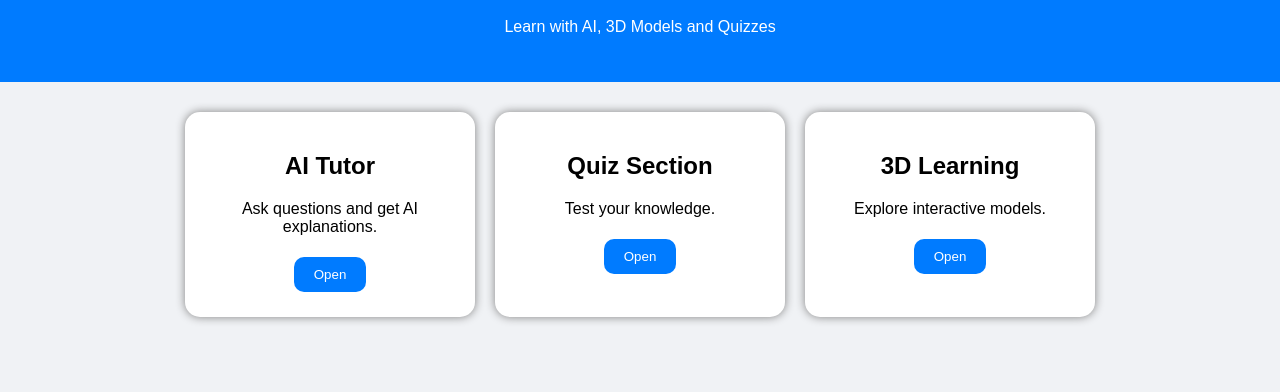
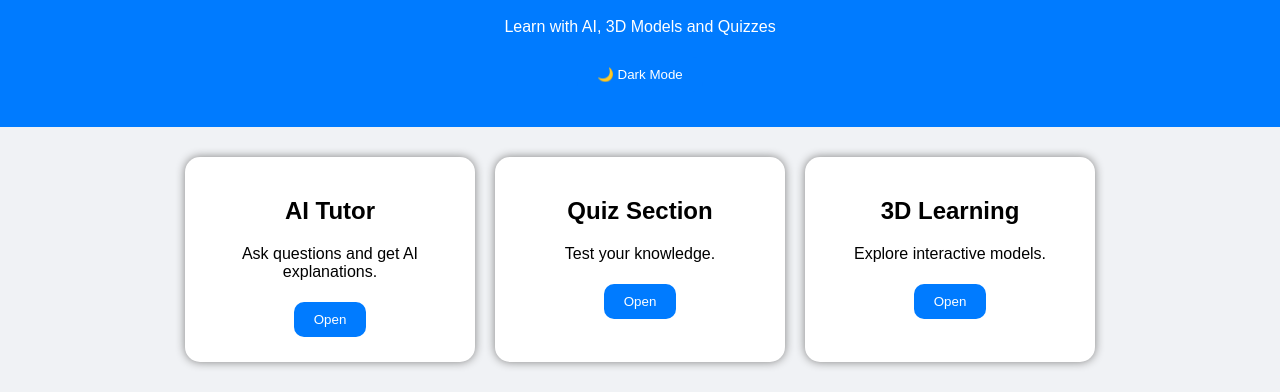
Before and after one commit to PhilominaDoraAnnepaga/interactive-ai-learning-app, a plain HTML site: page index.html in a window 1280 px wide. Shown: the part 1307-1699 px from the top of the page. Before the commit the page ends 1654 px from the top, so only its background shows below. Drawn offline with nearby package versions, Linux system fonts and the light colour scheme.

Commit message:
Update index.html

```diff
--- a/index.html
+++ b/index.html
@@ -93,6 +93,9 @@ Score:
 <header>
 <h1>Interactive AI Learning App</h1>
 <p>Learn with AI, 3D Models and Quizzes</p>
+  <button onclick="toggleDarkMode()">
+🌙 Dark Mode
+</button>
 </header>
 
 <div class="container">
```
